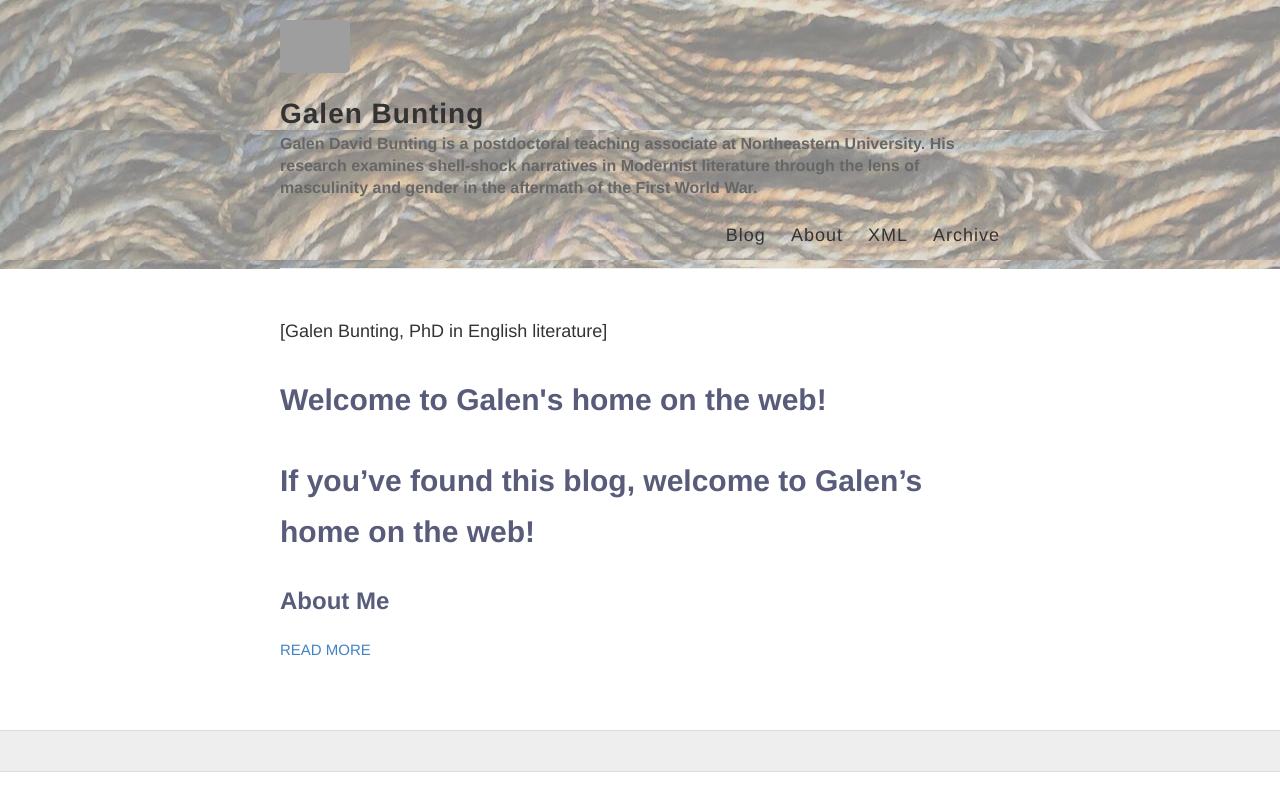
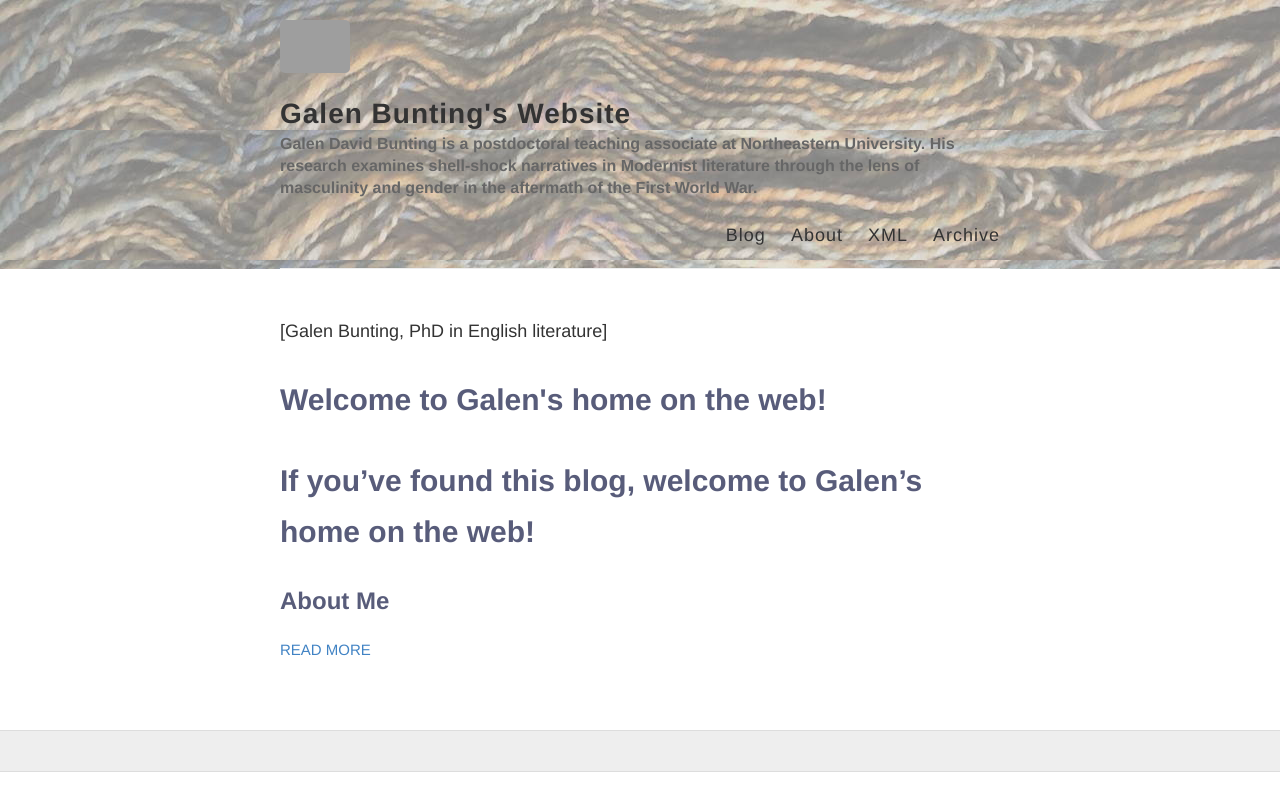
Before and after one commit to galenbunting/galenbunting.github.io, a Jekyll site: the page built from index.html, in a window 1280 px wide. Shown: the top 811 px of the page. Built offline with Jekyll 4.4.1, drawn with Linux system fonts in a browser that asks for light colours; grey boxes are pictures that could not be loaded.

Commit message:
Update _config.yml

```diff
--- a/_config.yml
+++ b/_config.yml
@@ -3,7 +3,7 @@
 #
 
 # Name of your site (displayed in the header)
-name: Galen Bunting
+name: Galen Bunting's Website
 
 # Short bio or description (displayed in the header)
 description: Galen David Bunting is a postdoctoral teaching associate at Northeastern University. His research examines shell-shock narratives in Modernist literature through the lens of masculinity and gender in the aftermath of the First World War.
```
